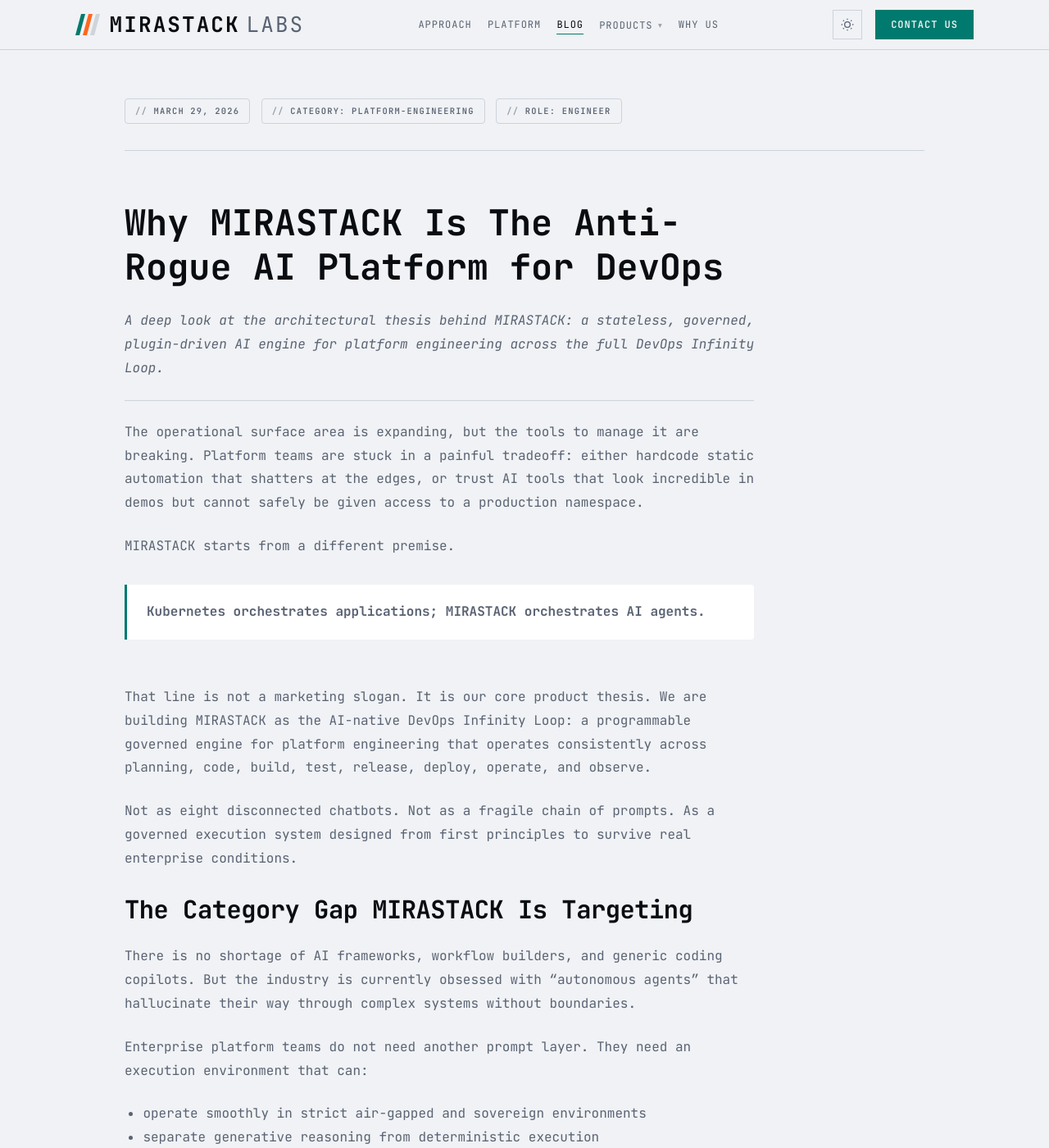
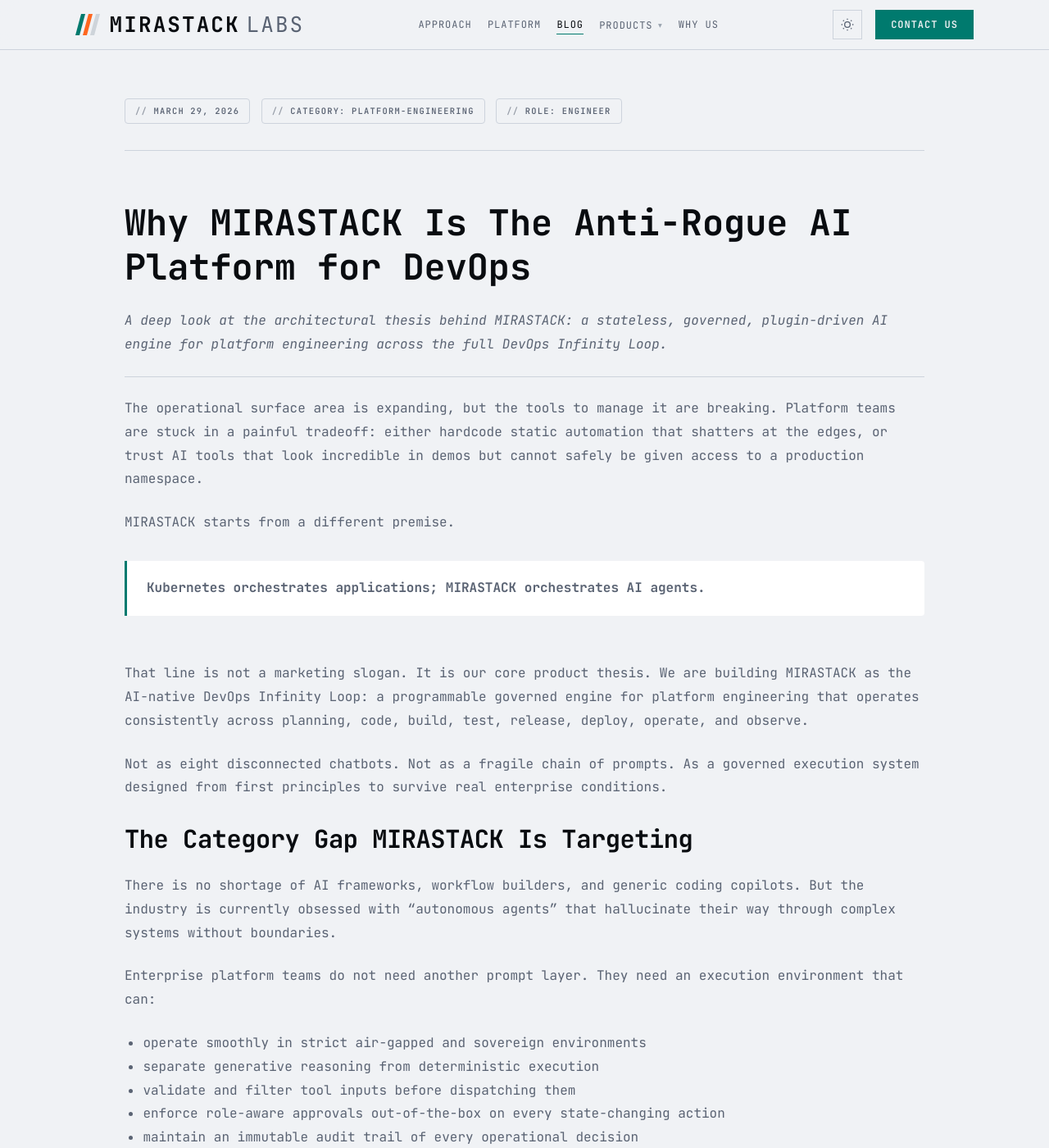
Before and after one commit to mirastacklabs-ai/mirastacklabs-ai.github.io, a Jekyll site: the page built from blog/why-mirastack-is-the-anti-rogue-ai-platform.md, in a window 1280 px wide and 1400 px high. Shown: the whole window at 82% size. Built offline with Jekyll 4.4.1, drawn with Linux system fonts in a browser that asks for light colours; a script that is not in the unit is left out.

Commit message:
style: remove max-width restriction on blog text to match full diagram width

```diff
--- a/assets/css/main.css
+++ b/assets/css/main.css
@@ -1557,22 +1557,6 @@
   width: 100%;
 }
 
-.blog-prose > p,
-.blog-prose > ul,
-.blog-prose > ol,
-.blog-prose > h1,
-.blog-prose > h2,
-.blog-prose > h3,
-.blog-prose > h4,
-.blog-prose > blockquote {
-  max-width: 768px;
-}
-
-.blog-prose > hr {
-  max-width: 768px;
-  margin-left: 0;
-}
-
 .blog-prose > * + * {
   margin-top: 1.5rem;
 }
```
